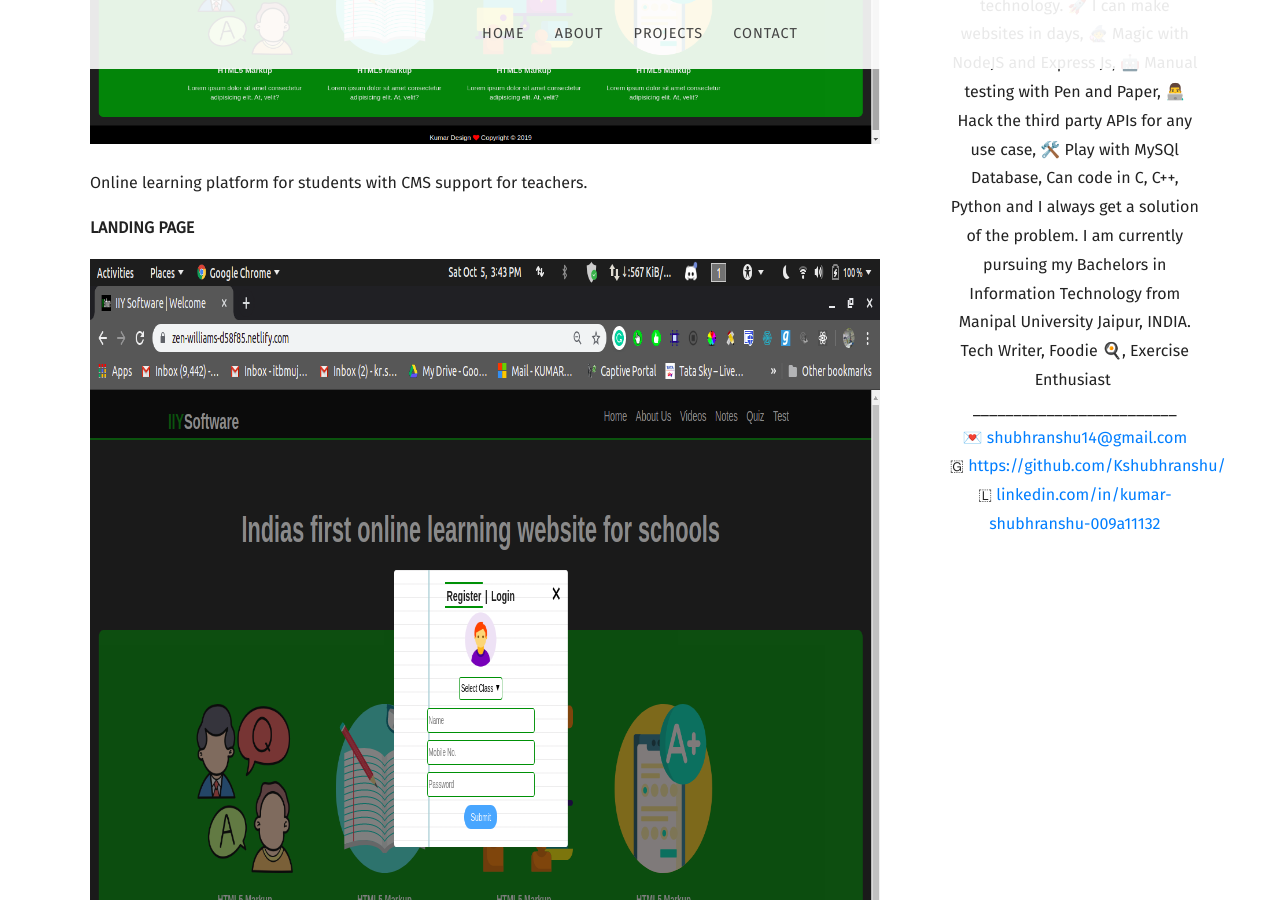
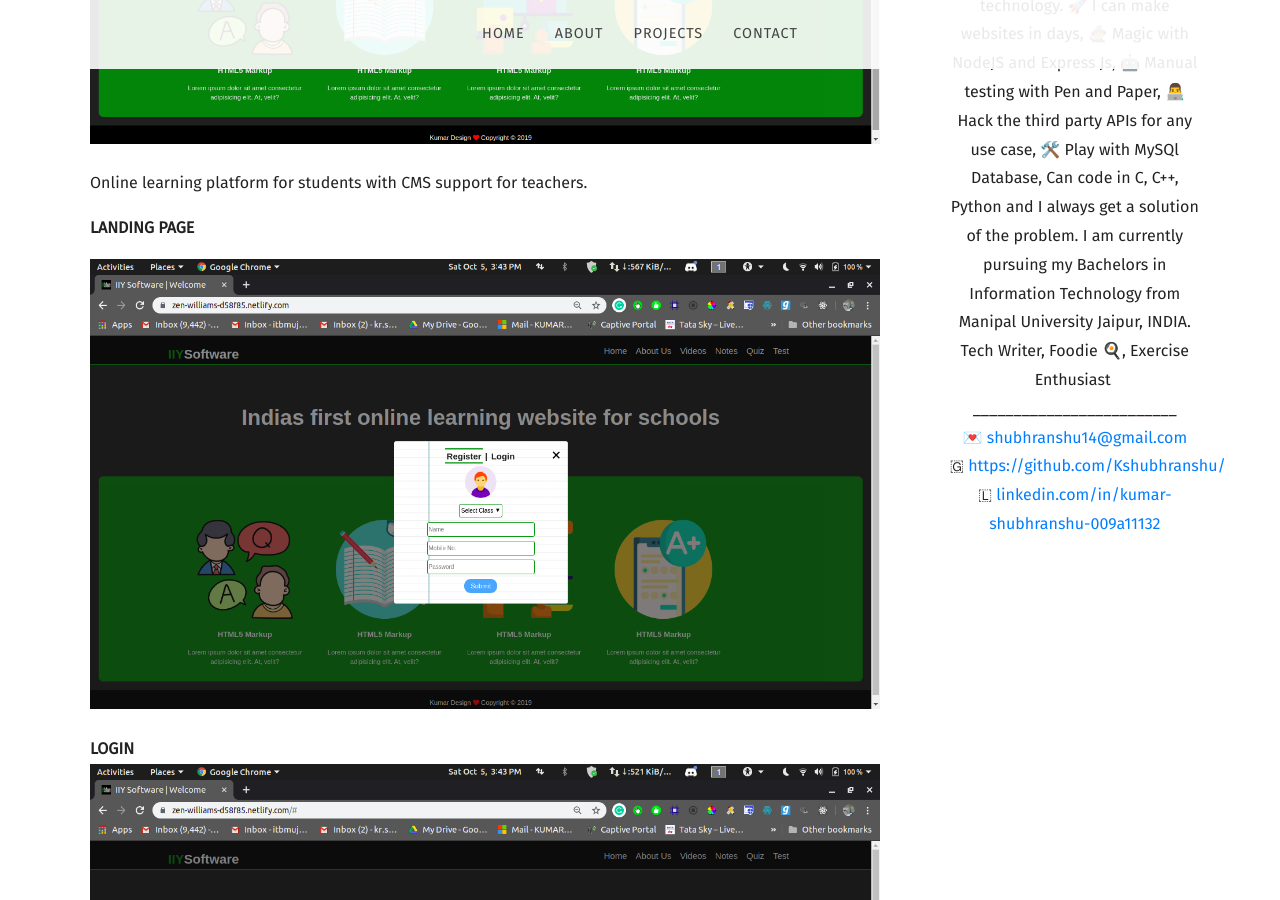
Before and after one commit to Kshubhranshu/kshubhranshu.github.io, a Jekyll site: the page built from _posts/2019-08-20-software-developer-intern-iiy-software.md, in a window 1280 px wide and 900 px high, scrolled down 601 px. Built offline with Jekyll 4.4.1, drawn with Linux system fonts in a browser that asks for light colours; nearby versions of some CDN libraries; some web fonts are replaced.

```diff
--- a/_posts/2019-08-20-software-developer-intern-iiy-software.md
+++ b/_posts/2019-08-20-software-developer-intern-iiy-software.md
@@ -53,26 +53,26 @@ Online learning platform for students with CMS support for teachers.
 
 **LANDING PAGE**
 
-![](/uploads/screenshot-from-2019-10-05-15-43-52.png){: width="1366" height="768"}
+![](/uploads/screenshot-from-2019-10-05-15-43-52.png){: width="1366" height="450"}
 
-**LOGIN**![](/uploads/screenshot-from-2019-10-05-15-43-57.png){: width="1366" height="768"}
+**LOGIN**![](/uploads/screenshot-from-2019-10-05-15-43-57.png){: width="1366" height="450"}
 
-**ABOUT PAGE**![](/uploads/screenshot-from-2019-10-05-15-54-56.png){: width="1366" height="768"}
+**ABOUT PAGE**![](/uploads/screenshot-from-2019-10-05-15-54-56.png){: width="1366" height="450"}
 
-**VIDEO PAGE**![](/uploads/screenshot-from-2019-10-05-15-55-1.png){: width="1366" height="768"}
+**VIDEO PAGE**![](/uploads/screenshot-from-2019-10-05-15-55-1.png){: width="1366" height="450"}
 
-**VIDEO PLAYBACK PAGE**![](/uploads/screenshot-from-2019-10-05-15-55-43.png){: width="1366" height="768"}
+**VIDEO PLAYBACK PAGE**![](/uploads/screenshot-from-2019-10-05-15-55-43.png){: width="1366" height="450"}
 
-**NOTES PAGE**![](/uploads/screenshot-from-2019-10-05-15-55-10.png){: width="1366" height="768"}
+**NOTES PAGE**![](/uploads/screenshot-from-2019-10-05-15-55-10.png){: width="1366" height="450"}
 
-**ADMIN DASHBOARD(CMS)**![](/uploads/screenshot-from-2019-10-05-15-53-28.png){: width="1366" height="768"}
+**ADMIN DASHBOARD(CMS)**![](/uploads/screenshot-from-2019-10-05-15-53-28.png){: width="1366" height="450"}
 
-**STUDENTS DETAILS PAGE(CMS)![](/uploads/screenshot-from-2019-10-05-15-53-34.png){: width="1366" height="768"}**
+**STUDENTS DETAILS PAGE(CMS)![](/uploads/screenshot-from-2019-10-05-15-53-34.png){: width="1366" height="450"}**
 
-**VIDEO PAGE(CMS)**![](/uploads/screenshot-from-2019-10-05-15-54-18.png){: width="1366" height="768"}
+**VIDEO PAGE(CMS)**![](/uploads/screenshot-from-2019-10-05-15-54-18.png){: width="1366" height="450"}
 
-![](/uploads/screenshot-from-2019-10-05-15-54-22.png){: width="1366" height="768"}
+![](/uploads/screenshot-from-2019-10-05-15-54-22.png){: width="1366" height="450"}
 
-**NOTES PAGE(CMS)**![](/uploads/screenshot-from-2019-10-05-15-54-35.png){: width="1366" height="768"}
+**NOTES PAGE(CMS)**![](/uploads/screenshot-from-2019-10-05-15-54-35.png){: width="1366" height="450"}
 
-**ABOUT PAGE(CMS)**![](/uploads/screenshot-from-2019-10-05-15-53-53.png){: width="1366" height="768"}
+**ABOUT PAGE(CMS)**![](/uploads/screenshot-from-2019-10-05-15-53-53.png){: width="1366" height="450"}
```
Also changed, not shown: _posts/2017-03-03-quiz-application.md (+4 -4 lines), _posts/2019-02-28-template-designs.md (+2 -2 lines), _posts/2019-04-30-xmi-to-pseudo-code-converter-gui-tool.md (+2 -2 lines), _posts/2019-05-31-e-learning-website.md (+3 -3 lines).
